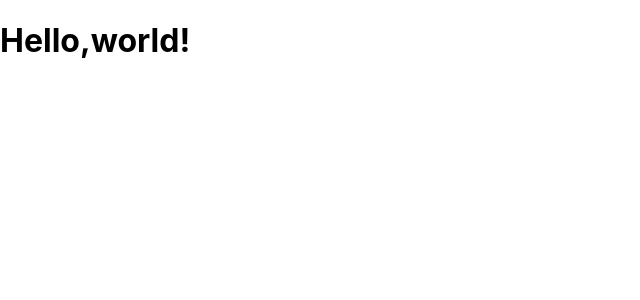
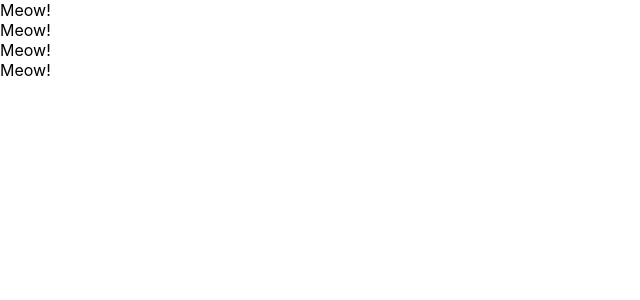
Before and after one commit to YamazakiMao/udemy-react-redux-crud-application, a React (Create React App) app: page / in a window 1280 px wide. Shown: the top 300 px of the page, without its empty margins (0-640 px from the left). Built offline with nearby package versions, Linux system fonts and the light colour scheme.

Commit message:
create class component and functional component

```diff
--- a/src/App.js
+++ b/src/App.js
@@ -1,9 +1,24 @@
+import React from "react";
 
+// function App() {
+//   return (
+//     <h1>Hello,world!</h1>
+//   );
+// }
 
-function App() {
+const App = () => {
   return (
-    <div><h1>Hello,world!</h1></div>
-  );
+  <div>
+    <Cat />
+    <Cat />
+    <Cat />
+    <Cat />
+  </div>
+  )
+}
+
+const Cat = () => {
+  return <div>Meow!</div>
 }
 
 export default App;
```
